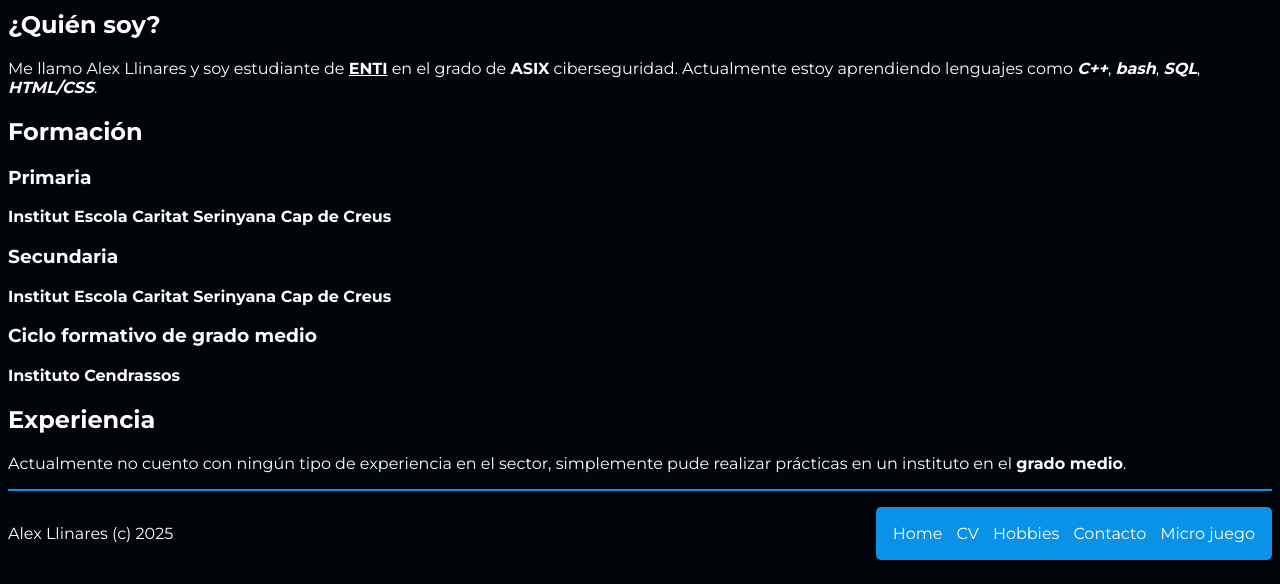
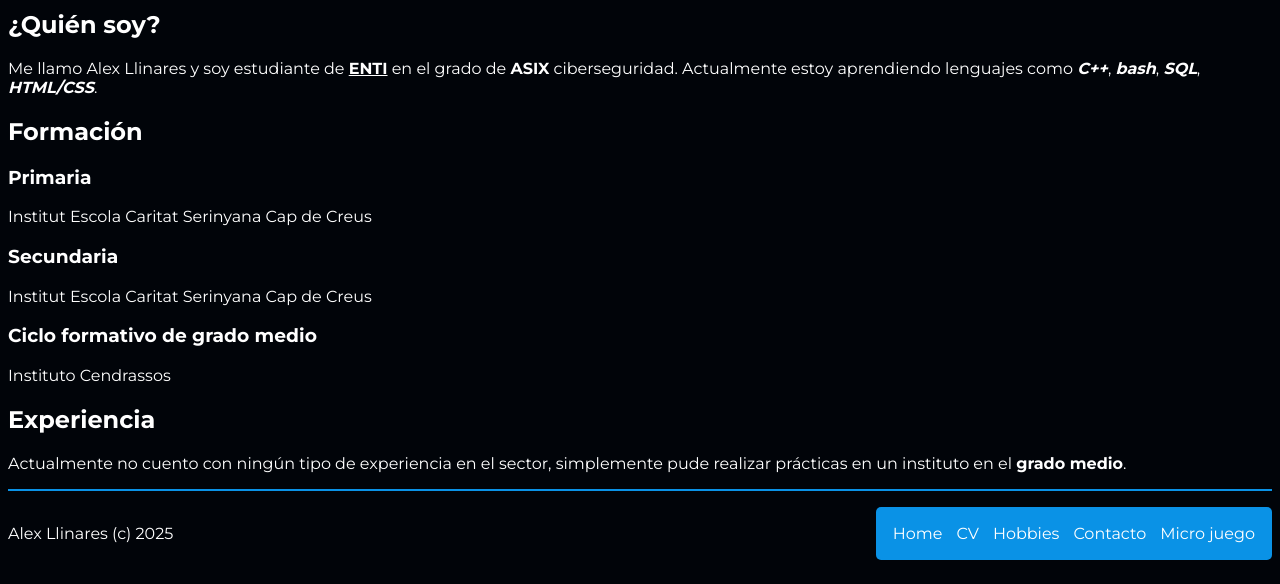
Before and after one commit to Al3xx-ux/Al3xx-ux.github.io, a plain HTML site: page CV.html in a window 1280 px wide. Shown: the part 275-859 px from the top of the page. Drawn offline with Linux system fonts and the light colour scheme.

Commit message:
Update CV.html

```diff
--- a/CV.html
+++ b/CV.html
@@ -33,15 +33,15 @@
             <h2>Formación</h2>
             <section id="primaria">
                 <h3>Primaria</h3>
-                <p><strong>Institut Escola Caritat Serinyana Cap de Creus</strong></p>
+                <p>Institut Escola Caritat Serinyana Cap de Creus</p>
             </section>
             <section id="secundaria">
                 <h3>Secundaria</h3>
-                <p><strong>Institut Escola Caritat Serinyana Cap de Creus</strong></p>
+                <p>Institut Escola Caritat Serinyana Cap de Creus</p>
             </section>
             <section id="cicleformativo">
                 <h3>Ciclo formativo de grado medio</h3>
-                <p><strong>Instituto Cendrassos</strong></p>
+                <p>Instituto Cendrassos</p>
             </section>
         </article>
 
```
